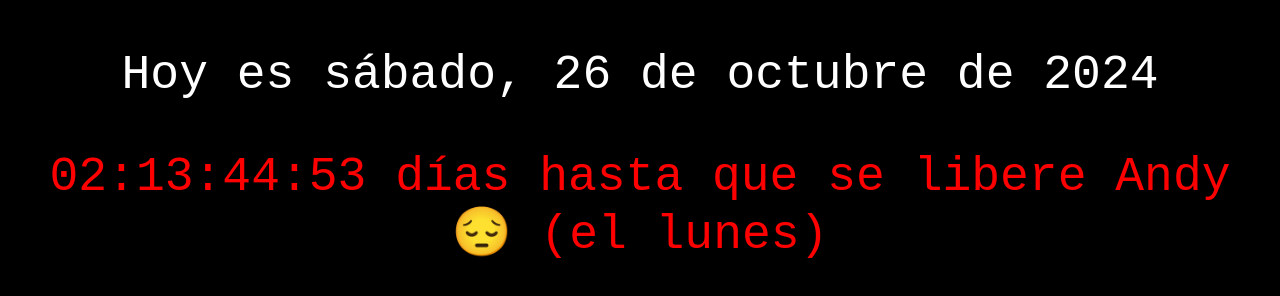
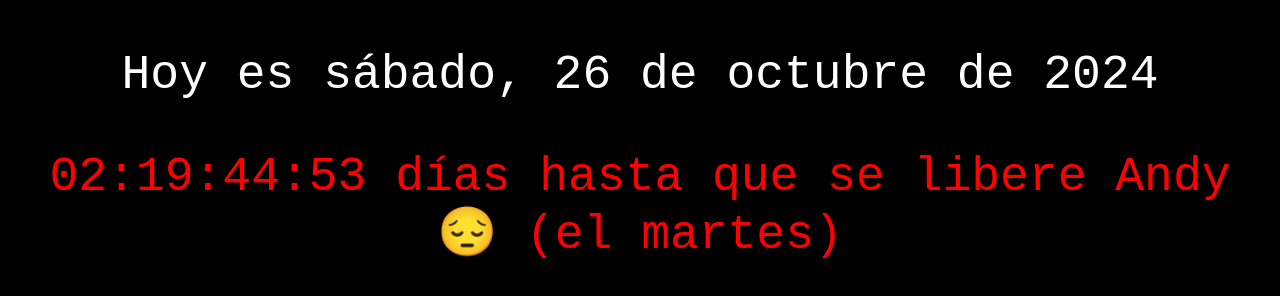
Before and after one commit to emandirola/andy, a plain HTML site: page index.html in a window 1280 px wide. Drawn offline with Linux system fonts and the light colour scheme.

Commit message:
fix days

```diff
--- a/index.html
+++ b/index.html
@@ -8,7 +8,7 @@
 	<script type="text/javascript">
 		function until(d, h) {
 			const then = new Date();
-			then.setDate(then.getDate() + d);
+			then.setDate(then.getDate() + d-1);
 			then.setUTCHours(h);
 			then.setMinutes(0);
 			then.setSeconds(0);
@@ -24,16 +24,17 @@
 		}
 		function update() {
 			const today = new Date();
+			today.setUTCHours(3);
 			const date = document.getElementById('date')
 			const andy = document.getElementById('andy');
-			const dayOfWeek = (Math.ceil((today - new Date(today.getFullYear(), 0, 1)) / 86400000) + 2) % 8;
+			const dayOfWeek = (Math.ceil((today - new Date(today.getFullYear(), 0, 1, 18)) / 86400000) + 2) % 8;
 			const untilFreeDay = 4 - dayOfWeek;
 			const untilWorkDay = 8 - dayOfWeek;
 			if (untilWorkDay < 5) {
 				const next = new Date();
 				next.setDate(next.getDate() + untilWorkDay);
 				const format = new Intl.DateTimeFormat('es-AR', { weekday: 'long' });
-				andy.innerHTML = `${until(untilWorkDay, 15)} días hasta que se libere Andy 😔 (el ${format.format(next)})`
+				andy.innerHTML = `${until(untilWorkDay, 21)} días hasta que se libere Andy 😔 (el ${format.format(next)})`
 				andy.className = "boo"
 			} else {
 				andy.innerHTML = `Hoy Andy está libre! 😄<br>(${until(untilFreeDay, 21)} hasta que nos abandone 😔)`
```
